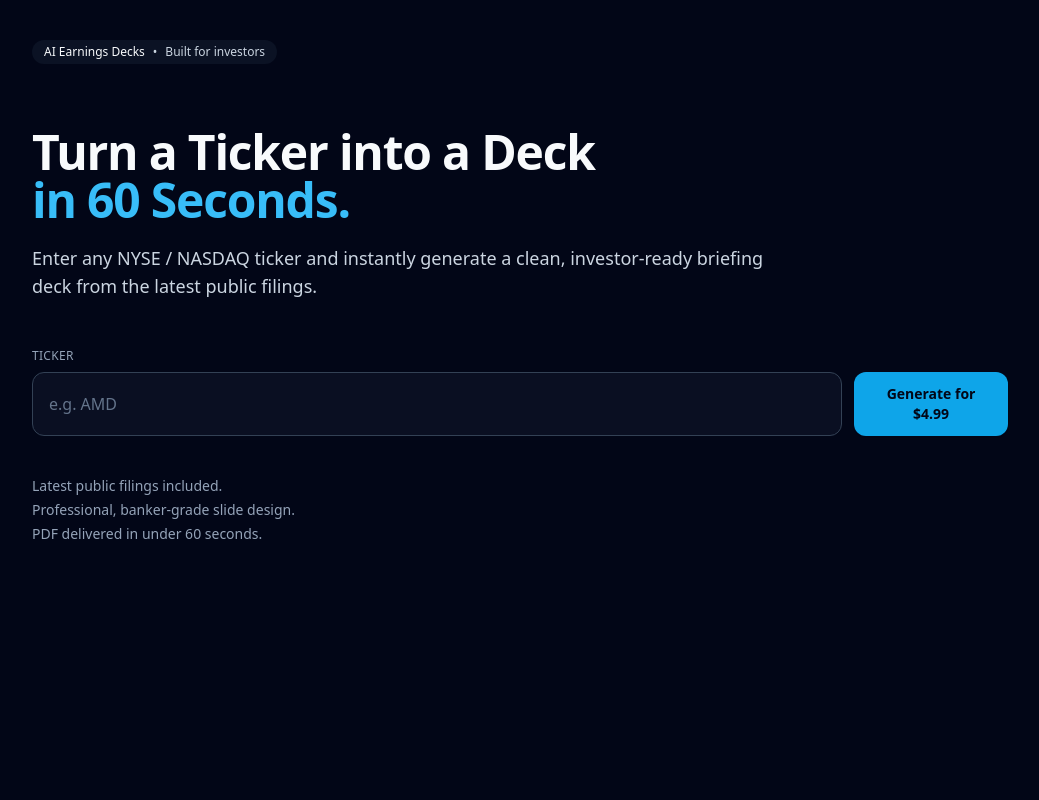
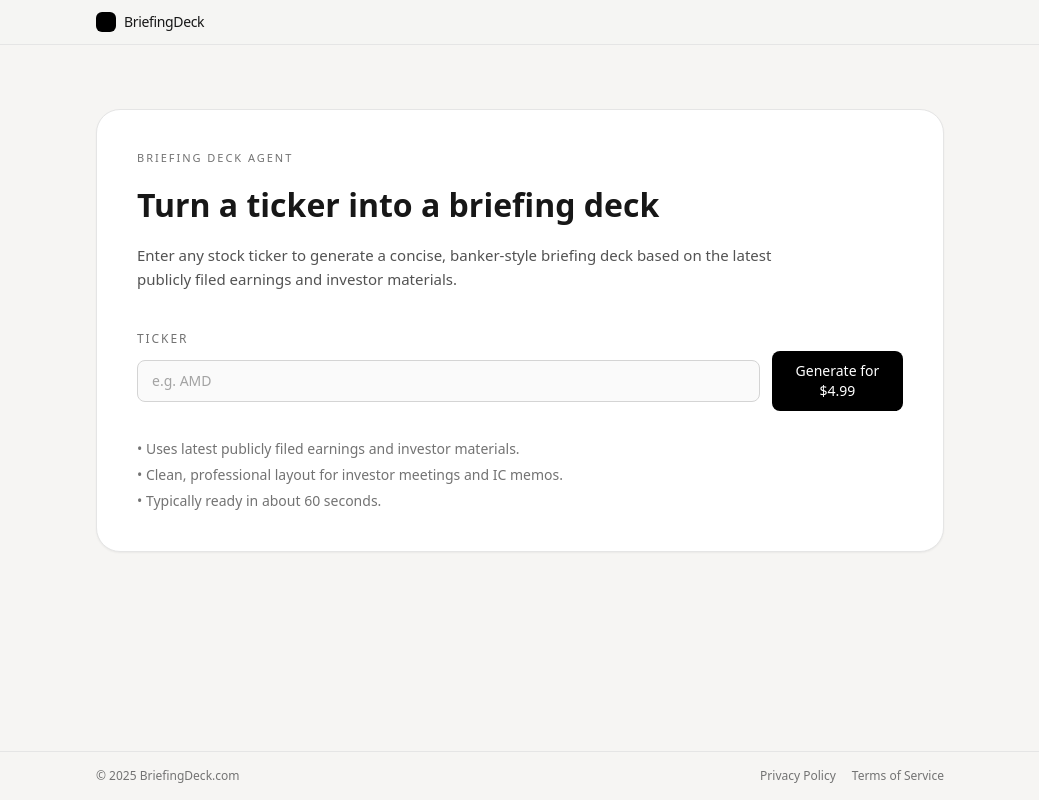
Before and after one commit to tianyumvp/earnings-deck, a Next.js app: page / in a window 1280 px wide. Shown: the whole page, without its empty margins (120-1159 px from the left). Built offline with nearby package versions, Linux system fonts and the light colour scheme.

Commit message:
Refine Notion-style landing page

```diff
--- a/pages/_app.js
+++ b/pages/_app.js
@@ -1,6 +1,18 @@
 // pages/_app.js
 import '../styles/globals.css';
+import { Inter, IBM_Plex_Sans } from 'next/font/google';
+
+const inter = Inter({ subsets: ['latin'], variable: '--font-inter' });
+const plex = IBM_Plex_Sans({
+  subsets: ['latin'],
+  weight: ['300', '400', '500', '600'],
+  variable: '--font-plex',
+});
 
 export default function MyApp({ Component, pageProps }) {
-  return <Component {...pageProps} />;
+  return (
+    <main className={`${inter.variable} ${plex.variable}`}>
+      <Component {...pageProps} />
+    </main>
+  );
 }
--- a/pages/api/pay.js
+++ b/pages/api/pay.js
@@ -1,114 +1,85 @@
 // pages/api/pay.js
 
-// 这些变量来自环境变量（.env.local 或 Vercel Project Settings）
 const CREEM_API_KEY = process.env.CREEM_API_KEY;
 const CREEM_PRODUCT_ID = process.env.CREEM_PRODUCT_ID;
-
-// ⚠️ 现在默认用 TEST 环境的域名
-// 以后你要切到正式收费，只需要：
-// 1）把 CREEM_API_BASE 改成 https://api.creem.io
-// 2）换成 Live API Key & Live Product ID
-const CREEM_API_BASE =
-  process.env.CREEM_API_BASE || 'https://test-api.creem.io';
-
-// 站点自己的地址，用于 success_url（随便写一个也行）
-const APP_BASE_URL =
-  process.env.NEXT_PUBLIC_APP_URL || 'https://briefingdeck.com';
+// 可选：本地/线上都走同一个，不用再写 TEST BASE 了
+const CREEM_API_BASE = process.env.CREEM_API_BASE || 'https://api.creem.io';
 
 export default async function handler(req, res) {
   if (req.method !== 'POST') {
-    return res
-      .status(405)
-      .json({ ok: false, error: 'Method not allowed' });
+    return res.status(405).json({ ok: false, error: 'Method not allowed' });
   }
 
   const { ticker } = req.body || {};
+  const cleanTicker = (ticker || '').trim().toUpperCase();
 
-  if (!ticker || typeof ticker !== 'string') {
-    return res
-      .status(400)
-      .json({ ok: false, error: 'Ticker is required' });
+  if (!cleanTicker) {
+    return res.status(400).json({ ok: false, error: 'Ticker is required' });
   }
 
   if (!CREEM_API_KEY || !CREEM_PRODUCT_ID) {
-    console.error('[API /pay] env check:', {
-      hasApiKey: !!CREEM_API_KEY,
-      hasProductId: !!CREEM_PRODUCT_ID,
-    });
-    return res.status(500).json({
-      ok: false,
-      error: 'Payment configuration is missing',
-    });
+    console.error('[API /pay] Missing CREEM env vars');
+    return res
+      .status(500)
+      .json({ ok: false, error: 'Payment configuration is missing' });
   }
 
-  const upperTicker = ticker.trim().toUpperCase();
+  const origin =
+    req.headers.origin ||
+    (process.env.VERCEL_URL
+      ? `https://${process.env.VERCEL_URL}`
+      : 'http://localhost:3000');
 
-  const requestId = `briefingdeck_${upperTicker}_${Date.now()}`;
+  const requestId = `briefingdeck_${cleanTicker}_${Date.now()}`;
 
-  const successUrl = `${APP_BASE_URL}/?status=success&ticker=${encodeURIComponent(
-    upperTicker,
-  )}`;
-
-  const payload = {
+  const body = {
+    product_id: CREEM_PRODUCT_ID,
     request_id: requestId,
-    product_id: CREEM_PRODUCT_ID,
-    units: 1,
-    success_url: successUrl,
-    metadata: {
-      ticker: upperTicker,
-    },
+    metadata: { ticker: cleanTicker },
+    success_url: `${origin}/?paid=1&ticker=${encodeURIComponent(cleanTicker)}`,
   };
 
-  console.log('[API /pay] env check:', {
-    hasApiKey: !!CREEM_API_KEY,
-    hasProductId: !!CREEM_PRODUCT_ID,
+  console.log('[API /pay] Using live Creem:', {
+    apiKey: !!CREEM_API_KEY,
+    productId: CREEM_PRODUCT_ID,
   });
-  console.log('[API /pay] Creating Creem checkout for', payload);
+  console.log('[API /pay] Creating Creem checkout with body:', body);
 
   try {
     const resp = await fetch(`${CREEM_API_BASE}/v1/checkouts`, {
       method: 'POST',
       headers: {
         'Content-Type': 'application/json',
+        // ✅ 关键：Creem 用 x-api-key，而不是 Authorization
         'x-api-key': CREEM_API_KEY,
       },
-      body: JSON.stringify(payload),
+      body: JSON.stringify(body),
     });
 
     const text = await resp.text();
-    let data = null;
-
+    let json;
     try {
-      data = text ? JSON.parse(text) : null;
-    } catch (e) {
-      console.warn('[API /pay] Non-JSON response from Creem:', text);
+      json = JSON.parse(text);
+    } catch {
+      json = { raw: text };
     }
 
+    console.log('[API /pay] Creem response:', json);
+
     if (!resp.ok) {
-      console.error(
-        `[API /pay] Creem API error ${resp.status}`,
-        text,
-      );
-      return res.status(500).json({
-        ok: false,
-        error:
-          data?.error ||
-          data?.message ||
-          `Creem API error ${resp.status}`,
-      });
+      console.error('Creem Live API Error:', json);
+      return res
+        .status(500)
+        .json({ ok: false, error: json.error || 'Payment failed' });
     }
 
-    const checkoutUrl = data?.checkout_url;
+    const checkoutUrl = json.checkout_url || json.url;
 
     if (!checkoutUrl) {
-      console.error(
-        '[API /pay] No checkout_url in Creem response:',
-        data,
-      );
-      return res.status(500).json({
-        ok: false,
-        error: 'No checkout URL returned by payment provider',
-      });
+      console.error('Creem response missing checkout_url:', json);
+      return res
+        .status(500)
+        .json({ ok: false, error: 'Missing checkout URL from Creem' });
     }
 
     return res.status(200).json({
@@ -116,10 +87,9 @@
       checkoutUrl,
     });
   } catch (err) {
-    console.error('[API /pay] Unexpected error:', err);
-    return res.status(500).json({
-      ok: false,
-      error: 'Unexpected server error',
-    });
+    console.error('Creem Live API Unexpected Error:', err);
+    return res
+      .status(500)
+      .json({ ok: false, error: 'Unexpected payment error' });
   }
 }
--- a/pages/index.js
+++ b/pages/index.js
@@ -1,25 +1,16 @@
 // pages/index.js
 import { useState } from 'react';
-
-// 小工具函数：保证 URL 是绝对地址（带 https://）
-function ensureAbsoluteUrl(url) {
-  if (!url) return null;
-  if (url.startsWith('http://') || url.startsWith('https://')) return url;
-  return `https://${url.replace(/^\/+/, '')}`;
-}
 
 export default function Home() {
   const [ticker, setTicker] = useState('');
   const [loading, setLoading] = useState(false);
   const [status, setStatus] = useState(null);
   const [error, setError] = useState(null);
-  const [deckUrl, setDeckUrl] = useState(null);
 
   const handleGenerate = async (e) => {
     e.preventDefault();
     setError(null);
     setStatus(null);
-    setDeckUrl(null);
 
     if (!ticker.trim()) {
       setError('Please enter a stock ticker, e.g. AMD');
@@ -27,128 +18,132 @@
     }
 
     setLoading(true);
-
     try {
-      // 1) 调用 /api/pay（触发 Creem 支付）
-      const payment = await fetch('/api/pay', {
+      const res = await fetch('/api/pay', {
         method: 'POST',
         headers: { 'Content-Type': 'application/json' },
         body: JSON.stringify({ ticker: ticker.trim().toUpperCase() }),
       });
 
-      const paymentData = await payment.json();
-      console.log('[frontend] /api/pay result:', paymentData);
+      const data = await res.json().catch(() => ({}));
+      console.log('[frontend] /api/pay response:', data);
 
-      if (!payment.ok || !paymentData?.checkout_url) {
-        throw new Error(paymentData.error || 'Payment failed');
+      if (!res.ok || !data.ok || !data.checkoutUrl) {
+        setError(data.error || 'Payment failed. Please try again.');
+        return;
       }
 
-      // 2) 跳转到 Creem checkout
-      window.location.href = paymentData.checkout_url;
-
+      window.location.href = data.checkoutUrl;
     } catch (err) {
       console.error(err);
-      setError(err.message || 'Server error');
+      setError('Network error. Please try again.');
+    } finally {
       setLoading(false);
     }
   };
 
   return (
-    <main className="min-h-screen bg-slate-950 text-slate-50">
-      {/* Top nav */}
-      <header className="w-full pt-10">
-        <div className="mx-auto flex max-w-5xl items-center justify-between px-6">
-          <div className="inline-flex items-center gap-2 rounded-full bg-slate-900/70 px-3 py-1 text-xs text-slate-300">
-            <span className="font-medium text-slate-50">AI Earnings Decks</span>
-            <span>•</span>
-            <span>Built for investors</span>
+    <main className="min-h-screen bg-[#f6f5f3] text-neutral-900 flex flex-col">
+      {/* 顶部导航：极简 Notion 风 */}
+      <header className="w-full border-b border-neutral-200 bg-[#f6f5f3]/80 backdrop-blur-sm">
+        <div className="mx-auto flex max-w-4xl items-center justify-between px-6 py-3">
+          <div className="flex items-center gap-2">
+            <div className="h-5 w-5 rounded-md bg-black" />
+            <span className="text-sm font-medium tracking-tight">
+              BriefingDeck
+            </span>
           </div>
         </div>
       </header>
 
-      {/* Main content */}
-      <section className="mx-auto max-w-5xl px-6 pt-16 pb-24">
-        {/* Hero */}
-        <div className="max-w-3xl space-y-5">
-          <h1 className="text-4xl font-semibold tracking-tight text-slate-50 md:text-5xl">
-            Turn a Ticker into a Deck{' '}
-            <span className="whitespace-nowrap text-sky-400">
-              in 60 Seconds.
-            </span>
+      {/* 主内容区：居中白卡 */}
+      <div className="flex-1">
+        <section className="mx-auto max-w-4xl px-4 sm:px-6 py-10 sm:py-14 md:py-16">
+          <div className="rounded-3xl border border-neutral-200 bg-white shadow-sm px-5 py-7 sm:px-8 sm:py-9 md:px-10 md:py-10">
+            {/* 标题区 */}
+            <div className="space-y-4 mb-8 md:mb-10">
+              <p className="text-[11px] font-medium uppercase tracking-[0.18em] text-neutral-500">
+                Briefing Deck Agent
+              </p>
+              <h1 className="text-[28px] leading-tight md:text-[32px] md:leading-snug font-semibold text-neutral-900">
+                Turn a ticker into a briefing deck
               </h1>
-
-          <p className="text-base leading-relaxed text-slate-300 md:text-lg">
-            Enter any NYSE / NASDAQ ticker and instantly generate a clean,
-            investor-ready briefing deck from the latest public filings.
+              <p className="text-sm md:text-[15px] leading-relaxed text-neutral-600 max-w-2xl">
+                Enter any stock ticker to generate a concise, banker-style
+                briefing deck based on the latest publicly filed earnings and
+                investor materials.
               </p>
             </div>
 
-        {/* Input + button */}
-        <div className="mt-12">
+            {/* 表单区域 */}
+            <form onSubmit={handleGenerate} className="space-y-4">
+              <div>
                 <label
                   htmlFor="ticker"
-            className="mb-2 block text-xs font-medium uppercase tracking-wide text-slate-400"
+                  className="mb-1 block text-xs font-medium uppercase tracking-[0.16em] text-neutral-500"
                 >
                   Ticker
                 </label>
-
-          <div className="flex flex-col gap-3 md:flex-row md:items-stretch">
+                <div className="flex flex-col gap-3 sm:flex-row sm:items-center">
                   <input
                     id="ticker"
                     type="text"
                     placeholder="e.g. AMD"
-              className="w-full rounded-xl bg-slate-900/60 border border-slate-700 px-4 py-3 text-slate-100 placeholder-slate-500 focus:outline-none focus:ring-2 focus:ring-sky-500/70 focus:border-sky-500/70"
+                    className="w-full rounded-lg border border-neutral-300 bg-neutral-50 px-3.5 py-2.5 text-sm text-neutral-900 placeholder-neutral-400 focus:outline-none focus:ring-2 focus:ring-neutral-900 focus:border-neutral-900"
                     value={ticker}
                     onChange={(e) => setTicker(e.target.value)}
                   />
                   <button
-              type="button"
-              onClick={handleGenerate}
+                    type="submit"
                     disabled={loading}
-              className="rounded-xl bg-sky-500 px-6 py-3 text-sm font-semibold text-slate-950 shadow-sm hover:bg-sky-400 disabled:opacity-60 disabled:cursor-not-allowed transition"
+                    className="inline-flex items-center justify-center rounded-lg bg-black px-4 py-2.5 text-sm font-medium text-white hover:bg-neutral-800 disabled:opacity-60 disabled:cursor-not-allowed transition"
                   >
-              {loading ? 'Processing...' : 'Generate for $4.99'}
+                    {loading ? 'Processing…' : 'Generate for $4.99'}
                   </button>
                 </div>
               </div>
 
-        {/* Status / error / link */}
-        {(status || error || deckUrl) && (
-          <div className="mt-10 rounded-xl border border-slate-800 bg-slate-900/60 p-4 space-y-3">
+              {/* 错误 / 状态 */}
+              {(error || status) && (
+                <div className="mt-1 space-y-1">
+                  {error && (
+                    <p className="text-xs text-red-500">
+                      {error}
+                    </p>
+                  )}
                   {status && (
-              <p className="text-sm text-sky-300">
+                    <p className="text-xs text-emerald-600">
                       {status}
                     </p>
                   )}
+                </div>
+              )}
+            </form>
 
-            {error && (
-              <p className="text-sm text-red-400">
-                {error}
-              </p>
-            )}
+            {/* 卖点文案：Notion 式 bullet */}
+            <div className="mt-7 space-y-1.5 text-xs md:text-sm text-neutral-500">
+              <p>• Uses latest publicly filed earnings and investor materials.</p>
+              <p>• Clean, professional layout for investor meetings and IC memos.</p>
+              <p>• Typically ready in about 60 seconds.</p>
+            </div>
+          </div>
+        </section>
+      </div>
 
-            {deckUrl && (
-              <div className="pt-2 space-y-2">
-                <a
-                  href={deckUrl}
-                  target="_blank"
-                  rel="noopener noreferrer"
-                  className="inline-flex items-center rounded-lg bg-sky-500 px-4 py-2 text-sm font-semibold text-slate-950 hover:bg-sky-400 transition"
-                >
-                  Open PDF Deck
+      {/* Footer：给支付方看的合规链接 */}
+      <footer className="border-t border-neutral-200 bg-[#f6f5f3]">
+        <div className="mx-auto flex max-w-4xl flex-col sm:flex-row items-center justify-between gap-2 px-6 py-4 text-xs text-neutral-500">
+          <span>© {new Date().getFullYear()} BriefingDeck.com</span>
+          <div>
+            <a href="/privacy" className="mr-4 hover:text-neutral-800">
+              Privacy Policy
+            </a>
+            <a href="/terms" className="hover:text-neutral-800">
+              Terms of Service
             </a>
           </div>
-            )}
         </div>
-        )}
-
-        {/* Footer */}
-        <div className="mt-10 space-y-1 text-sm text-slate-400">
-          <p>Latest public filings included.</p>
-          <p>Professional, banker-grade slide design.</p>
-          <p>PDF delivered in under 60 seconds.</p>
-        </div>
-      </section>
+      </footer>
     </main>
   );
 }
```
Also changed, not shown: pages/privacy.js (added), pages/terms.js (added). Lines whose indentation alone changed are shown as unchanged.
